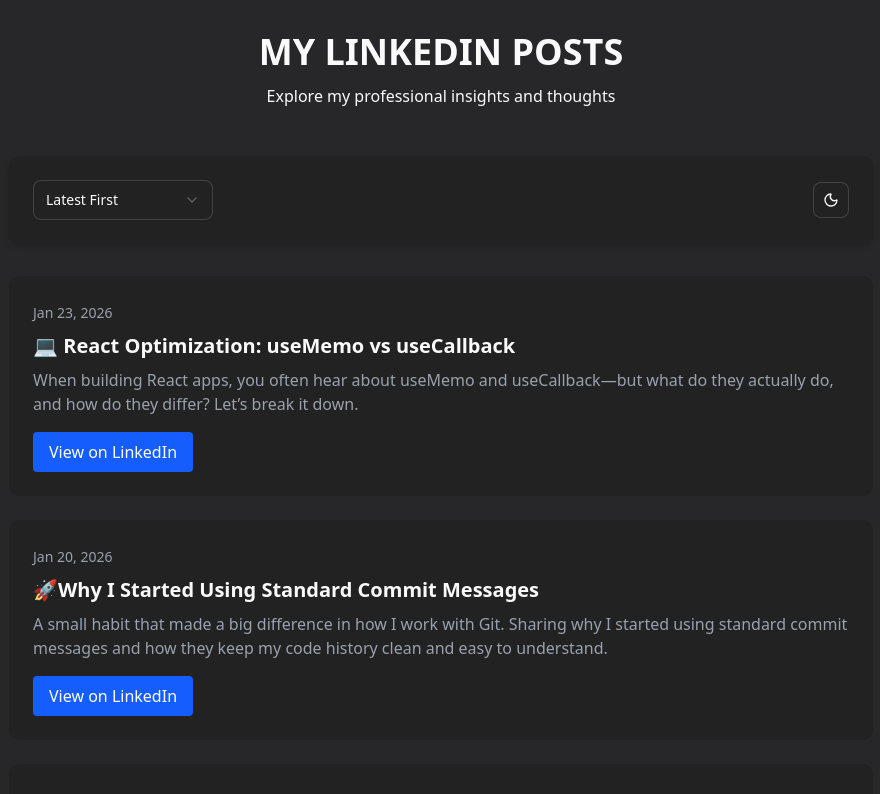
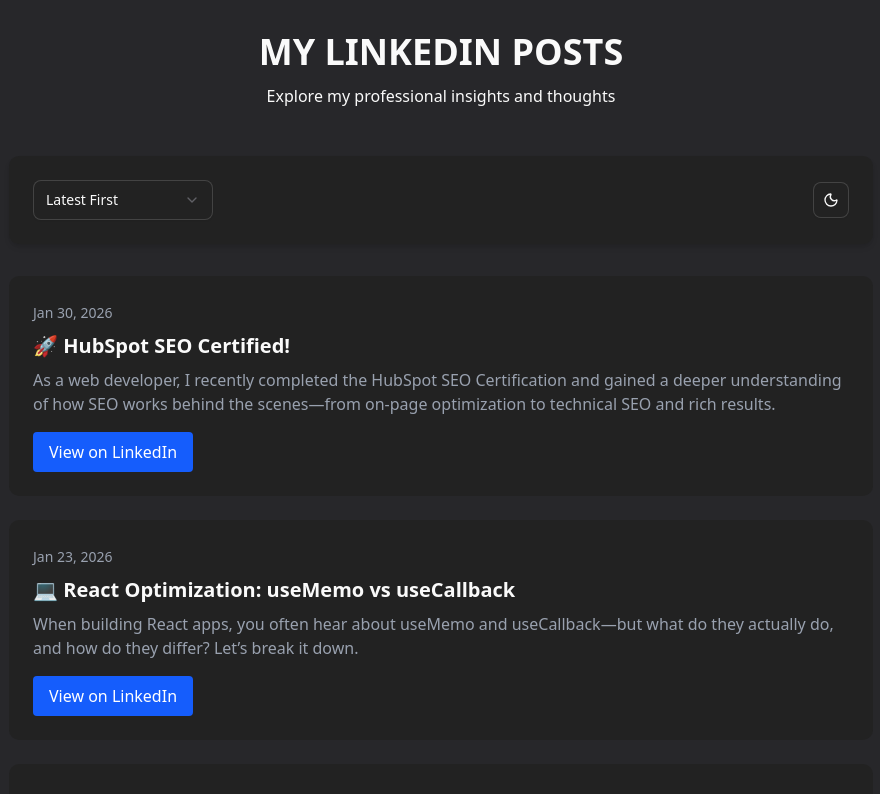
Before and after one commit to hatwell-jonel/linked-posts, a React (Vite) app: page / in a window 1280 px wide. Shown: the top 794 px of the page, without its empty margins (199-1079 px from the left). Built offline with nearby package versions, Linux system fonts and the light colour scheme.

Commit message:
feat (post): add new post about hubspot

```diff
--- a/src/data.ts
+++ b/src/data.ts
@@ -73,12 +73,19 @@
         description: "A small habit that made a big difference in how I work with Git. Sharing why I started using standard commit messages and how they keep my code history clean and easy to understand.",
         date: "1/20/2026"
     },
-       {
+    {
         id: uuidv4(),
         title: "💻 React Optimization: useMemo vs useCallback ",
         linkedinUrl: "https://www.linkedin.com/feed/update/urn:li:activity:7420412059235950592/",
         description: "When building React apps, you often hear about useMemo and useCallback—but what do they actually do, and how do they differ? Let’s break it down.",
         date: "1/23/2026"
+    },
+    {
+        id: uuidv4(),
+        title: "🚀 HubSpot SEO Certified!",
+        linkedinUrl: "https://www.linkedin.com/feed/update/urn:li:ugcPost:7422945554344648704/",
+        description: "As a web developer, I recently completed the HubSpot SEO Certification and gained a deeper understanding of how SEO works behind the scenes—from on-page optimization to technical SEO and rich results.",
+        date: "1/30/2026"
     }
 ];
 
```
